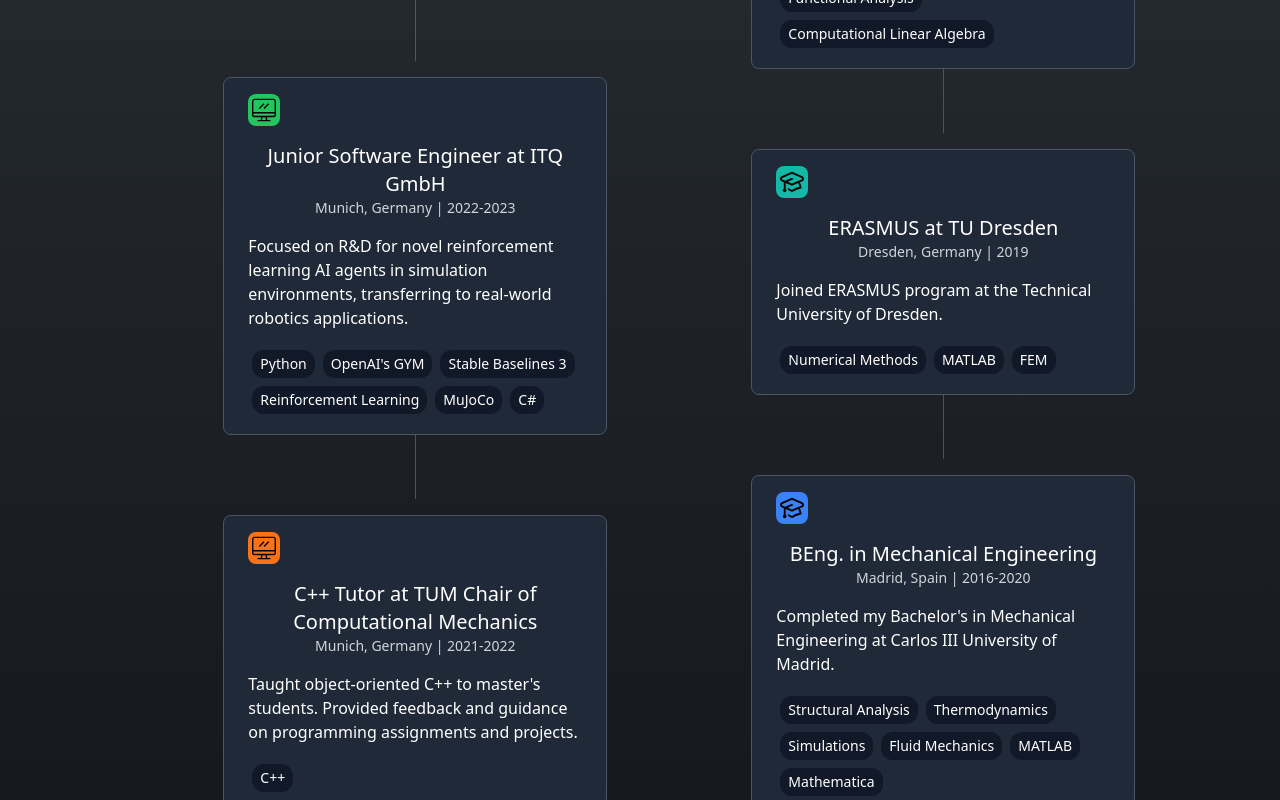
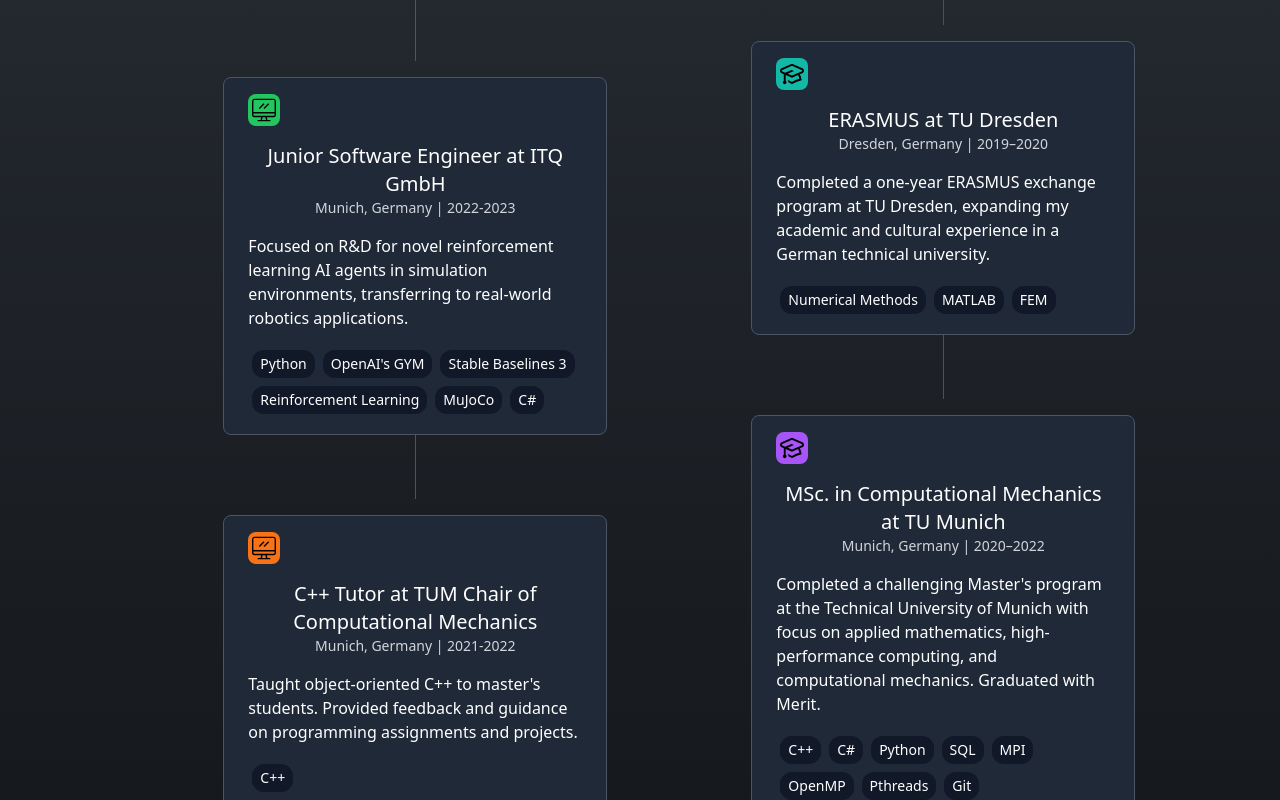
Before and after one commit to MirallesFJ/MyPortfolio, a React (Vite) app: page / in a window 1280 px wide. Shown: the part 2280-3080 px from the top of the page. Built offline with nearby package versions, Linux system fonts and the light colour scheme.

Commit message:
update educational timeline

```diff
--- a/src/assets/educationElements.js
+++ b/src/assets/educationElements.js
@@ -1,43 +1,32 @@
 const educationElements = [
   {
-    id: 1,
-    title: 'BEng. in Mechanical Engineering',
-    location: 'Madrid, Spain',
+    id: 6,
+    title: 'Master in Quantitative Finance at UNED',
+    location: 'Madrid, Spain (Remote)',
     description:
-      "Completed my Bachelor's in Mechanical Engineering at Carlos III University of Madrid.",
+      "Currently pursuing a Master's in Quantitative Finance at UNED. Focused on financial econometrics, derivatives, risk modeling, and quantitative methods applied to asset pricing.",
     buttonText: 'Details',
-    date: '2016-2020',
+    date: '2024–Present',
     icon: 'school',
-    color: 'blue',
+    color: 'green',
     tech: [
-      'Structural Analysis',
-      'Thermodynamics',
-      'Simulations',
-      'Fluid Mechanics',
-      'MATLAB',
-      'Mathematica',
+      'Financial Econometrics',
+      'Quantitative Finance',
+      'Time Series',
+      'Derivatives',
+      'Risk and Volatility Modeling',
+      'Asset Pricing',
+      'Python',
     ],
-  },
-  {
-    id: 4,
-    title: 'ERASMUS at TU Dresden',
-    location: 'Dresden, Germany',
-    description:
-      'Joined ERASMUS program at the Technical University of Dresden.',
-    buttonText: 'Details',
-    date: '2019',
-    icon: 'school',
-    color: 'teal',
-    tech: ['Numerical Methods', 'MATLAB', 'FEM'],
   },
   {
     id: 5,
     title: 'MSc. in Computational Mechanics at TU Munich',
     location: 'Munich, Germany',
     description:
-      "Completed my Master's in Computational Mechanics at the Technical University of Munich, focusing on applied mathematics, software development, and computational modeling.",
+      "Completed a challenging Master's program at the Technical University of Munich with focus on applied mathematics, high-performance computing, and computational mechanics. Graduated with Merit.",
     buttonText: 'Details',
-    date: '2020-2022',
+    date: '2020–2022',
     icon: 'school',
     color: 'purple',
     tech: [
@@ -55,6 +44,40 @@ const educationElements = [
       'Computational Modeling & Simulation',
       'Functional Analysis',
       'Computational Linear Algebra',
+      'High-Performance Computing',
+      'Reinforcement Learning',
+    ],
+  },
+  {
+    id: 4,
+    title: 'ERASMUS at TU Dresden',
+    location: 'Dresden, Germany',
+    description:
+      'Completed a one-year ERASMUS exchange program at TU Dresden, expanding my academic and cultural experience in a German technical university.',
+    buttonText: 'Details',
+    date: '2019–2020',
+    icon: 'school',
+    color: 'teal',
+    tech: ['Numerical Methods', 'MATLAB', 'FEM'],
+  },
+  {
+    id: 1,
+    title: 'BEng. in Mechanical Engineering at UC3M',
+    location: 'Madrid, Spain',
+    description:
+      "Earned my Bachelor's in Mechanical Engineering from Universidad Carlos III de Madrid, with a bilingual curriculum (English & Spanish) and strong fundamentals in technical sciences.",
+    buttonText: 'Details',
+    date: '2016–2020',
+    icon: 'school',
+    color: 'blue',
+    tech: [
+      'Structural Analysis',
+      'Thermodynamics',
+      'Simulations',
+      'Fluid Mechanics',
+      'MATLAB',
+      'Mathematica',
+      'Engineering Design',
     ],
   },
 ];
```
